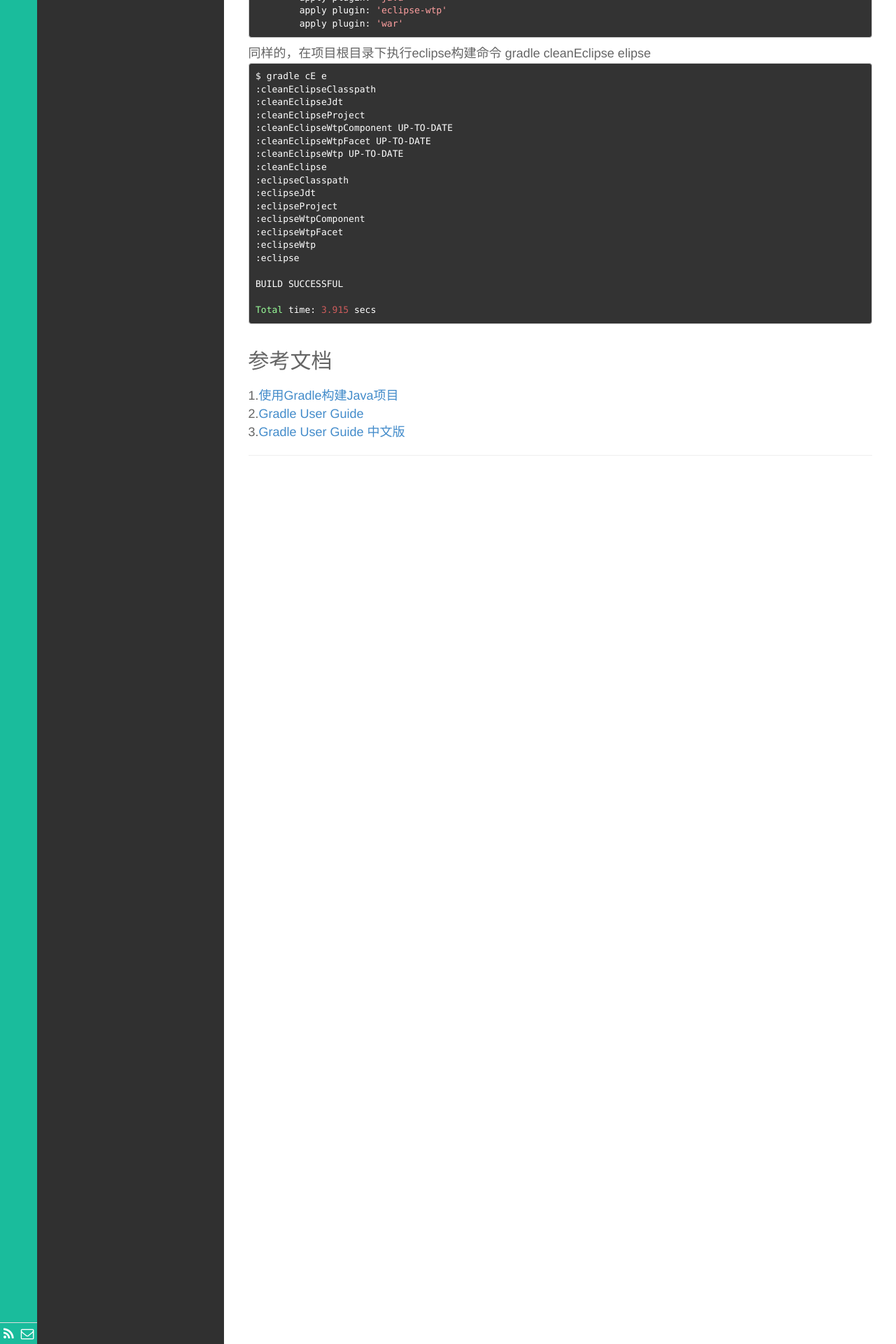
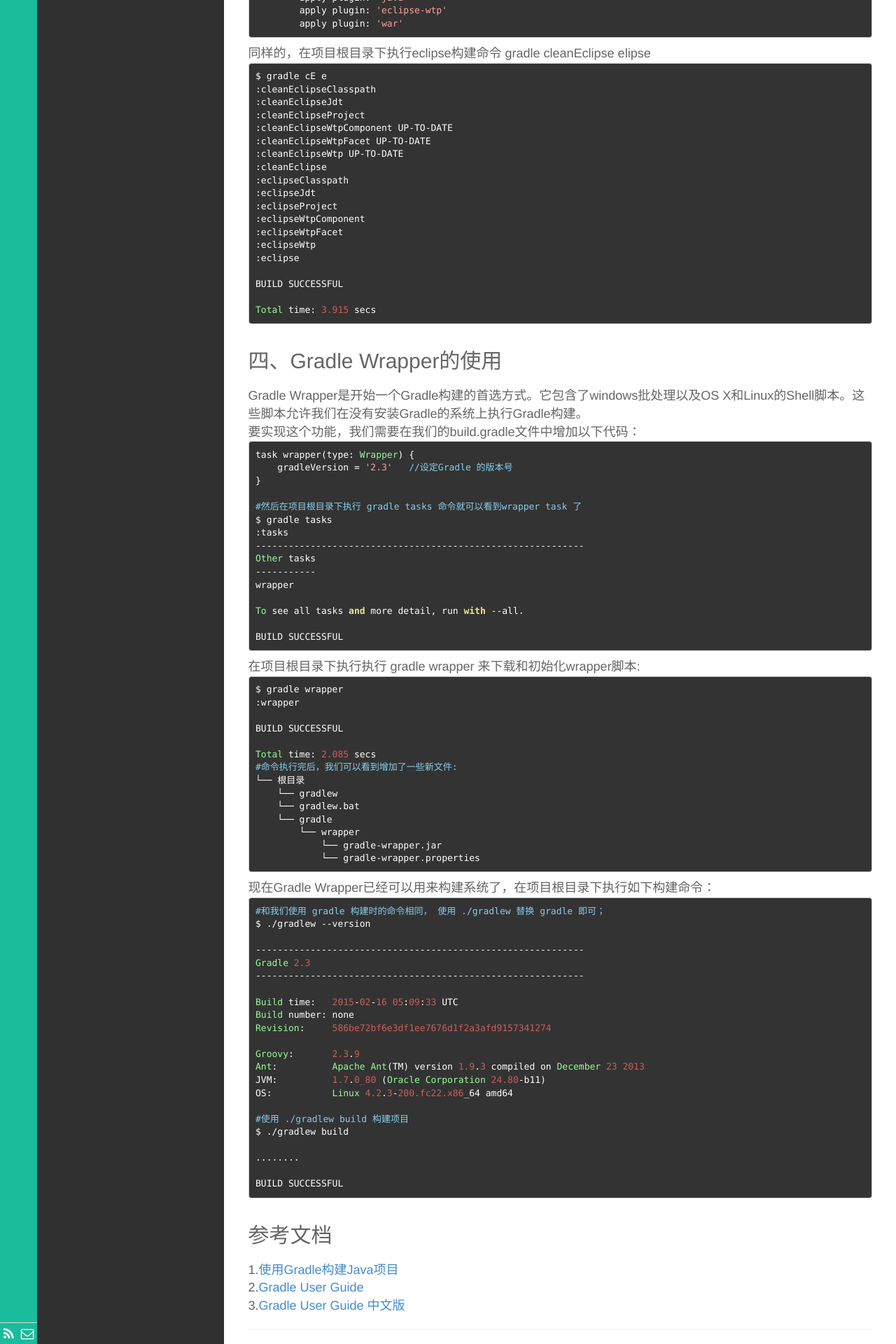
Before and after one commit to demon7452/demon7452.github.io, a Jekyll site: the page built from _posts/技术/2015-12-18-Gradle简明教程.html, in a window 1280 px wide. Shown: the part 2902-4822 px from the top of the page at 70% size. Built offline with Jekyll 4.4.1, drawn with Linux system fonts in a browser that asks for light colours; Markdown is read by kramdown in place of the engine named in the settings; comment, search, counter and statistics services are not loaded.

Commit message:
gradle wrapper

```diff
--- a/_posts/技术/2015-12-18-Gradle简明教程.html
+++ b/_posts/技术/2015-12-18-Gradle简明教程.html
@@ -164,6 +164,69 @@
 
 Total time: 3.915 secs
 </pre>
+
+<h2>四、Gradle Wrapper的使用</h2>
+Gradle Wrapper是开始一个Gradle构建的首选方式。它包含了windows批处理以及OS X和Linux的Shell脚本。这些脚本允许我们在没有安装Gradle的系统上执行Gradle构建。<br>
+要实现这个功能，我们需要在我们的build.gradle文件中增加以下代码：
+<pre>
+task wrapper(type: Wrapper) {
+    gradleVersion = '2.3'   //设定Gradle 的版本号
+}
+
+#然后在项目根目录下执行 gradle tasks 命令就可以看到wrapper task 了
+$ gradle tasks
+:tasks
+------------------------------------------------------------
+Other tasks
+-----------
+wrapper
+
+To see all tasks and more detail, run with --all.
+
+BUILD SUCCESSFUL
+</pre>
+在项目根目录下执行执行 gradle wrapper 来下载和初始化wrapper脚本:
+<pre>
+$ gradle wrapper
+:wrapper
+
+BUILD SUCCESSFUL
+
+Total time: 2.085 secs
+#命令执行完后，我们可以看到增加了一些新文件:
+└── 根目录
+    └── gradlew
+    └── gradlew.bat
+    └── gradle
+        └── wrapper
+            └── gradle-wrapper.jar
+            └── gradle-wrapper.properties
+</pre>
+现在Gradle Wrapper已经可以用来构建系统了，在项目根目录下执行如下构建命令：
+<pre>
+#和我们使用 gradle 构建时的命令相同， 使用 ./gradlew 替换 gradle 即可；
+$ ./gradlew --version
+
+------------------------------------------------------------
+Gradle 2.3
+------------------------------------------------------------
+
+Build time:   2015-02-16 05:09:33 UTC
+Build number: none
+Revision:     586be72bf6e3df1ee7676d1f2a3afd9157341274
+
+Groovy:       2.3.9
+Ant:          Apache Ant(TM) version 1.9.3 compiled on December 23 2013
+JVM:          1.7.0_80 (Oracle Corporation 24.80-b11)
+OS:           Linux 4.2.3-200.fc22.x86_64 amd64
+
+#使用 ./gradlew build 构建项目
+$ ./gradlew build
+
+........
+
+BUILD SUCCESSFUL
+</pre>
 <h2>参考文档</h2>
 1.<a href="http://www.importnew.com/15881.html" target="_blank">使用Gradle构建Java项目</a><br>
 2.<a href="https://docs.gradle.org/current/userguide/userguide.html" target="_blank">Gradle User Guide</a><br>
```
